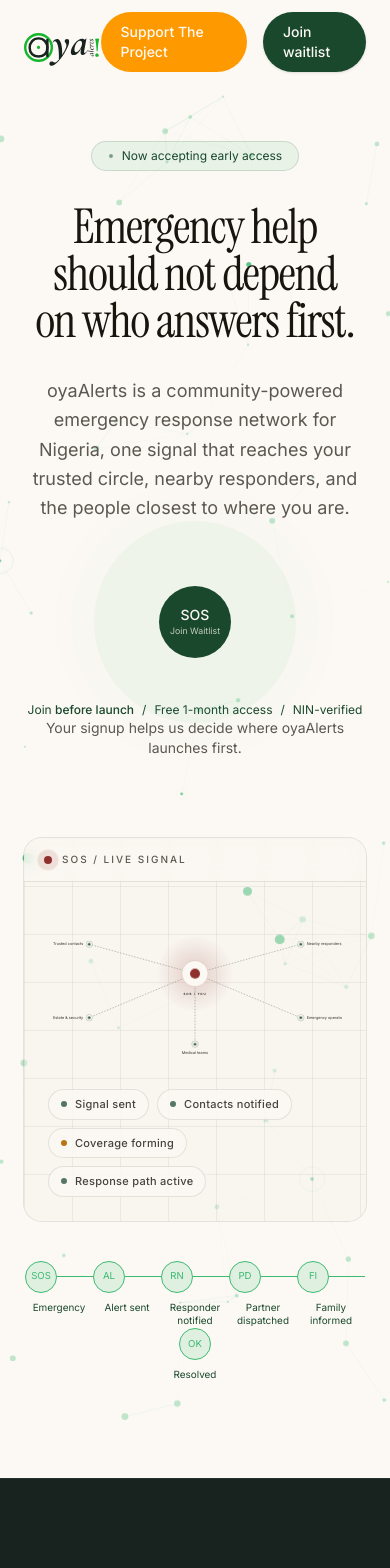
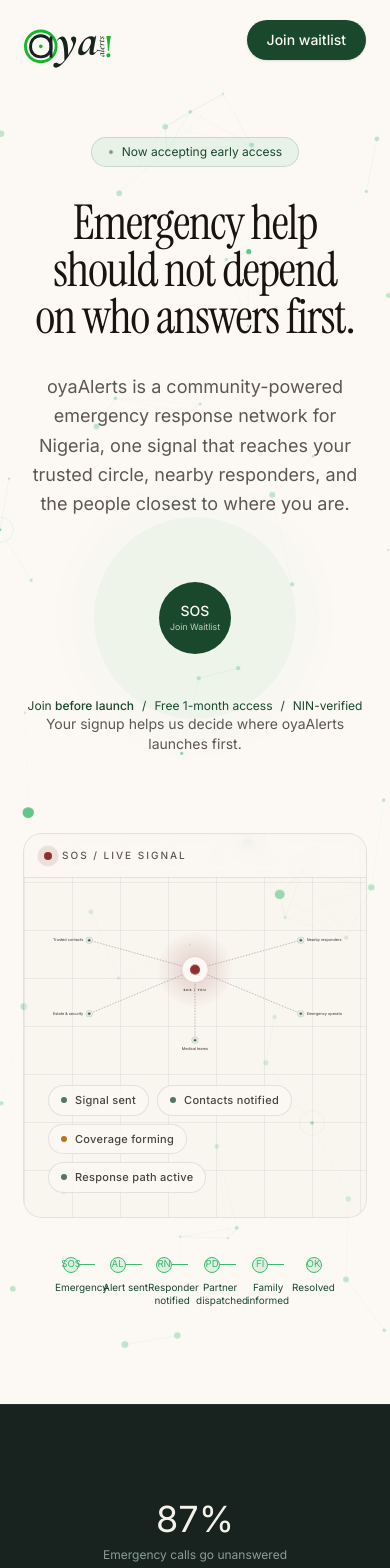
Before and after one commit to Interpid-sys/helpa-web-frontend, a Next.js app: page / in a window 390 px wide. Shown: the top 1568 px of the page. Built offline with nearby package versions, Linux system fonts and the light colour scheme.

Commit message:
fix:
ui fixes

```diff
--- a/src/features/oya-alerts/components/ecosystem-section.tsx
+++ b/src/features/oya-alerts/components/ecosystem-section.tsx
@@ -34,13 +34,11 @@ export function EcosystemSection() {
           {ECOSYSTEM_ROLES.map((item, index) => (
             <div
               key={item.title}
-              className="grid grid-cols-2 w-full gap-6 md:gap-10 items-center justify-between py-5 border-b border-command-foreground/15 reveal hover:bg-command-foreground/3 transition-colors"
+              className="flex flex-col md:grid md:grid-cols-2 w-full gap-6 md:gap-10 items-center justify-between py-5 border-b border-command-foreground/15 reveal hover:bg-command-foreground/3 transition-colors"
               style={{ transitionDelay: `${index * 50}ms` }}
             >
               {/* <h4 className="text-base md:text-lg font-medium">{item.title}</h4> */}
-              <p className="hidden md:block text-sm text-command-foreground/65 leading-relaxed">
-                {item.note}
-              </p>
+              <p className=" text-sm text-command-foreground/65 leading-relaxed">{item.note}</p>
               <p className="inline-flex justify-end items-center gap-2 text-[10px] uppercase tracking-[0.2em] text-command-foreground/55">
                 <span className="size-1.5 rounded-full bg-amber" />
                 Needed
--- a/src/features/oya-alerts/components/response-flow.tsx
+++ b/src/features/oya-alerts/components/response-flow.tsx
@@ -28,7 +28,7 @@ export default function ResponseFlow() {
           <div key={step.label} className="flex flex-col items-center">
             <div className="flex items-center">
               <div
-                className={`flex size-8 items-center justify-center rounded-full border text-[0.6rem] transition ${
+                className={`flex size-4 md:size-8 items-center justify-center rounded-full border text-[0.6rem] transition ${
                   lit
                     ? "border-[#3dba72] bg-[#3dba72]/15 text-[#3dba72]"
                     : "border-transparent bg-transparent text-transparent"
@@ -37,7 +37,7 @@ export default function ResponseFlow() {
                 {step.icon}
               </div>
               {index < FLOW_STEPS.length - 1 ? (
-                <div className="h-px w-9 bg-transparent">
+                <div className="h-px w-4 md:w-9 bg-transparent">
                   <div
                     className={`h-px bg-[#3dba72] transition-all ${index < active ? "w-full" : "w-0"}`}
                   />
@@ -45,7 +45,7 @@ export default function ResponseFlow() {
               ) : null}
             </div>
             <div
-              className={`mt-2 max-w-17 text-center text-[0.62rem] leading-snug ${lit ? "text-primary" : "text-transparent"}`}
+              className={`mt-2 max-w-12 md:max-w-17 text-center text-[0.62rem] leading-snug ${lit ? "text-primary" : "text-transparent"}`}
             >
               {step.label}
             </div>
--- a/src/features/oya-alerts/components/site-nav.tsx
+++ b/src/features/oya-alerts/components/site-nav.tsx
@@ -74,7 +74,7 @@ export function SiteNav({ className }: { className?: string } = {}) {
           <a
             href="#waitlist"
             onClick={(event) => handleAnchorClick(event, "waitlist")}
-            className="px-5 py-2.5 bg-amber-500 text-primary-foreground text-sm font-medium rounded-full hover:bg-primary/90 hover:-translate-y-0.5 transition-all"
+            className="hidden md:block px-5 py-2.5 bg-amber-500 text-primary-foreground text-sm font-medium rounded-full hover:bg-primary/90 hover:-translate-y-0.5 transition-all"
           >
             Support The Project
           </a>
```
